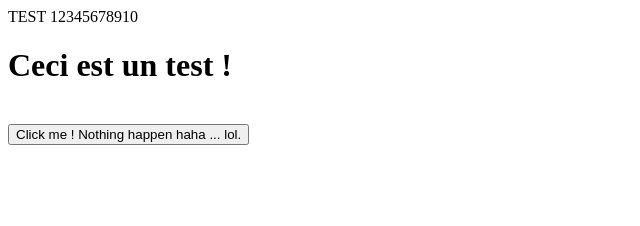
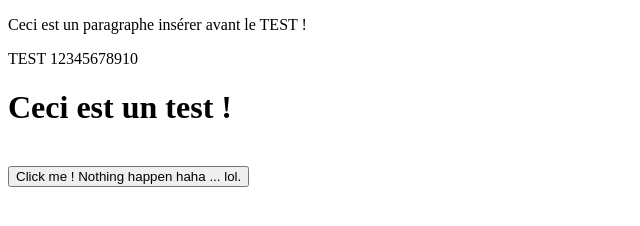
Before and after one commit to LuckyLaszlo/mountain_shop, a plain HTML site: page front/test.html in a window 1280 px wide. Shown: the whole page, without its empty margins (0-640 px from the left). Drawn offline with Linux system fonts and the light colour scheme.

Commit message:
J'ai fait une modif avant le nom Test ...

```diff
--- a/front/test.html
+++ b/front/test.html
@@ -7,6 +7,7 @@
     <title>Document</title>
 </head>
 <body>
+	<p>Ceci est un paragraphe insérer avant le TEST !</p>
     TEST 12345678910
     <h1> Ceci est un test !</h1>
 	</br>
```
